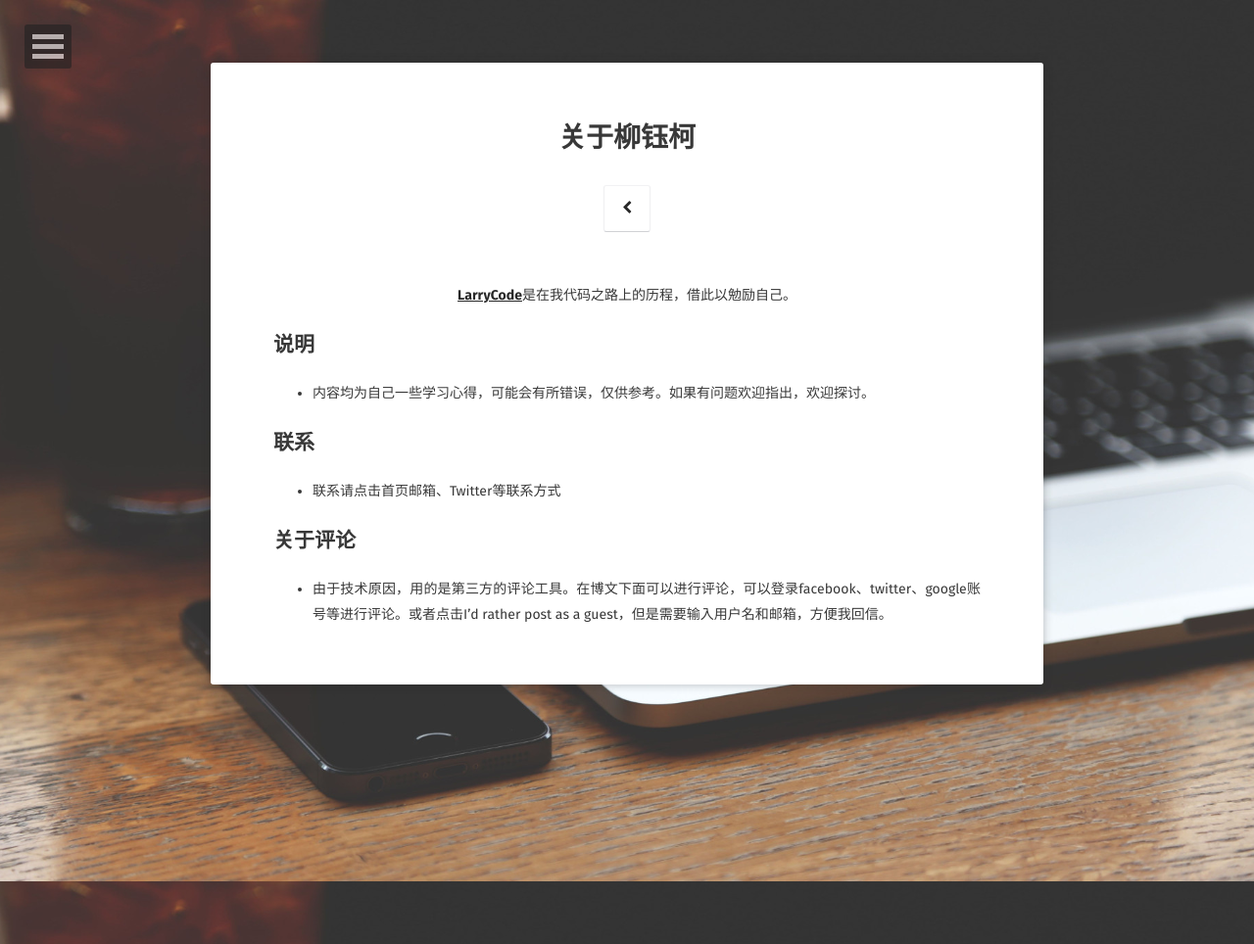
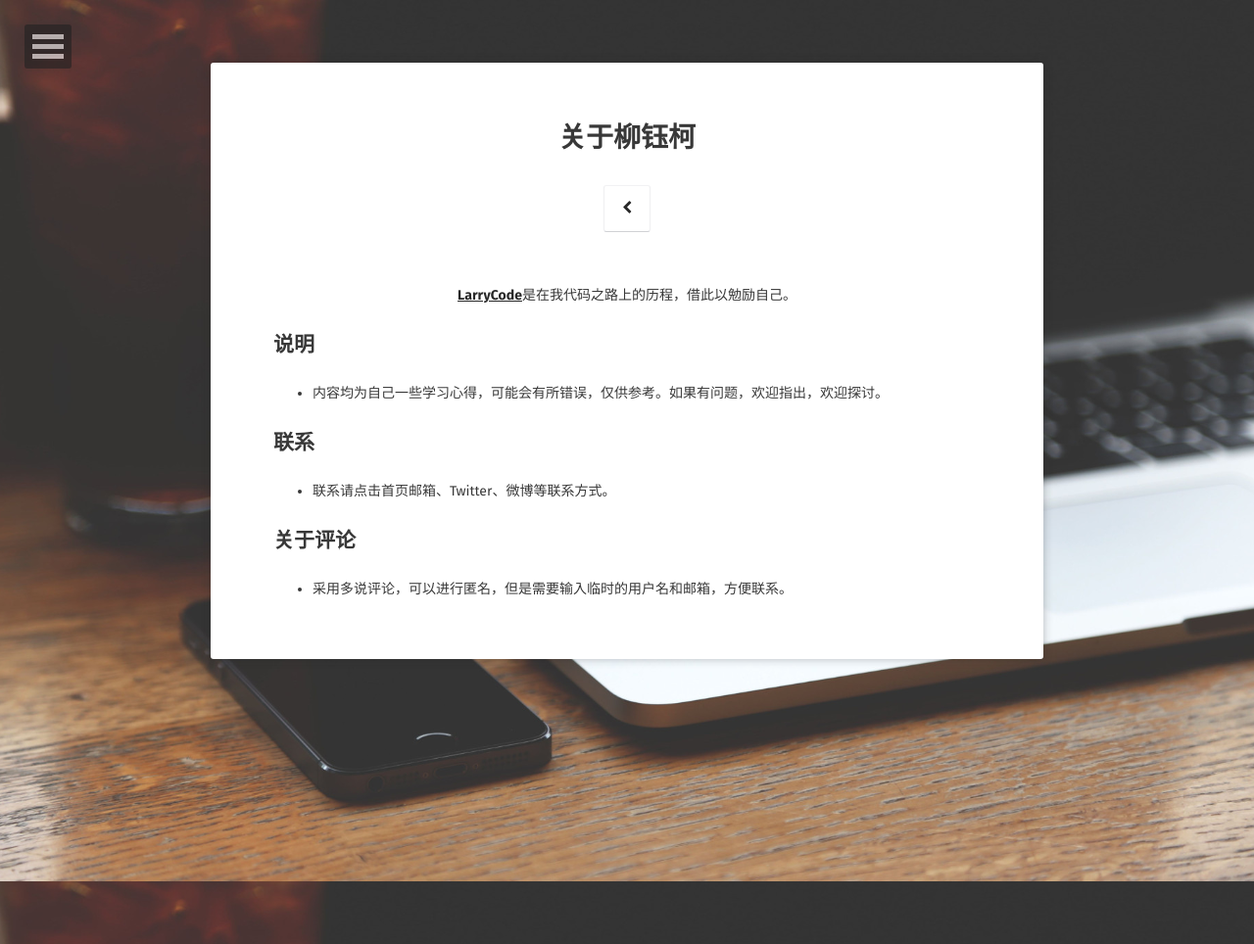
Before and after one commit to Larrycal/Larrycode, a Jekyll site: the page built from about/index.md, in a window 1280 px wide. Shown: the whole page at 98% size. Built offline with Jekyll 4.4.1, drawn with Linux system fonts in a browser that asks for light colours; some web fonts are replaced.

Commit message:
配置微博

```diff
--- a/_config.yml
+++ b/_config.yml
@@ -53,7 +53,7 @@
 #dribbble:          username
 #youtube:           username
 #soundcloud:        username
-weibo:              能不能不让我起名字真的好烦躁啊
+weibo:              http://weibo.com/2656897233/profile?topnav=1&wvr=6&is_all=1
 #flickr:            username
 #codepen:           username
 #keybase:           username
--- a/about/index.md
+++ b/about/index.md
@@ -9,10 +9,10 @@
 <center><a href="https://larrycal.github.io/Larrycode/"><b>LarryCode</b></a>是在我代码之路上的历程，借此以勉励自己。</center>
 
 ## 说明
-* 内容均为自己一些学习心得，可能会有所错误，仅供参考。如果有问题欢迎指出，欢迎探讨。
+* 内容均为自己一些学习心得，可能会有所错误，仅供参考。如果有问题，欢迎指出，欢迎探讨。
 
 ## 联系
-* 联系请点击首页邮箱、Twitter等联系方式
+* 联系请点击首页邮箱、Twitter、微博等联系方式。
 
 ## 关于评论
-* 由于技术原因，用的是第三方的评论工具。在博文下面可以进行评论，可以登录facebook、twitter、google账号等进行评论。或者点击I'd rather post as a guest，但是需要输入用户名和邮箱，方便我回信。
+* 采用多说评论，可以进行匿名，但是需要输入临时的用户名和邮箱，方便联系。
```
